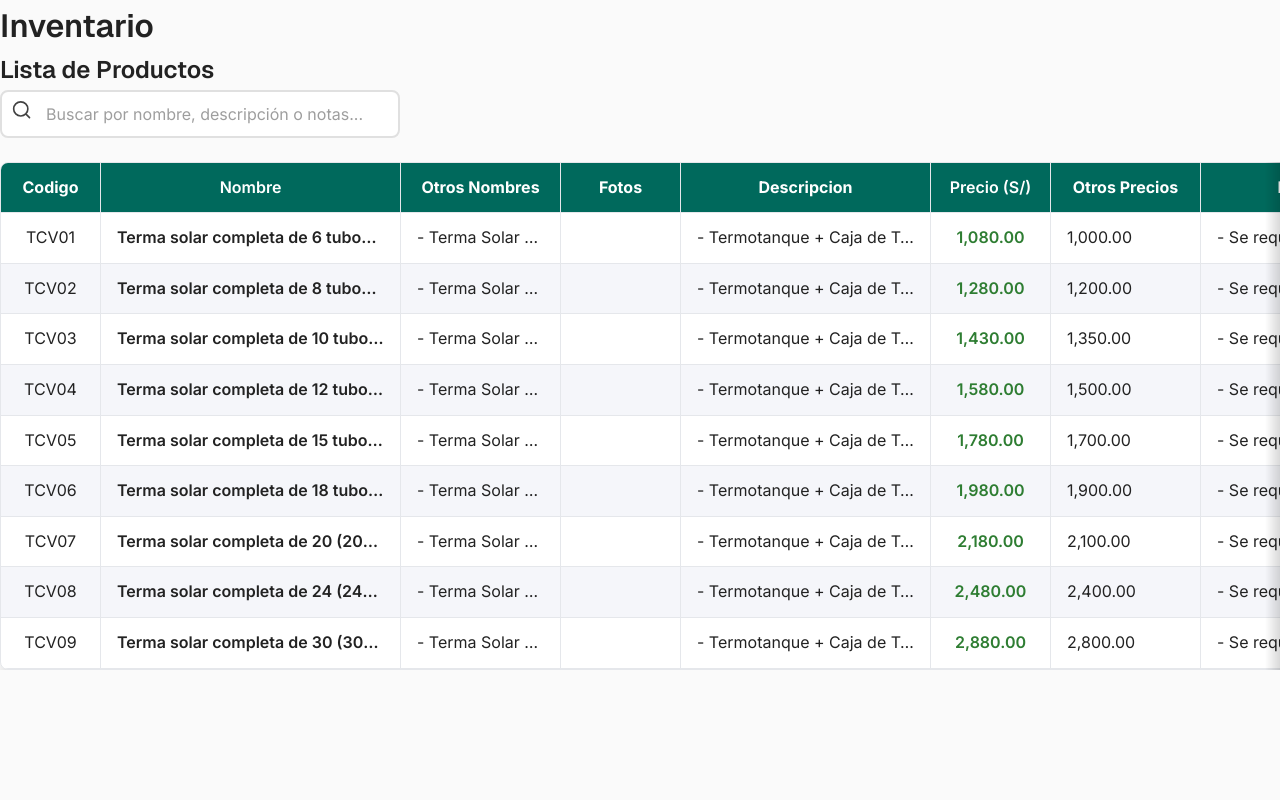
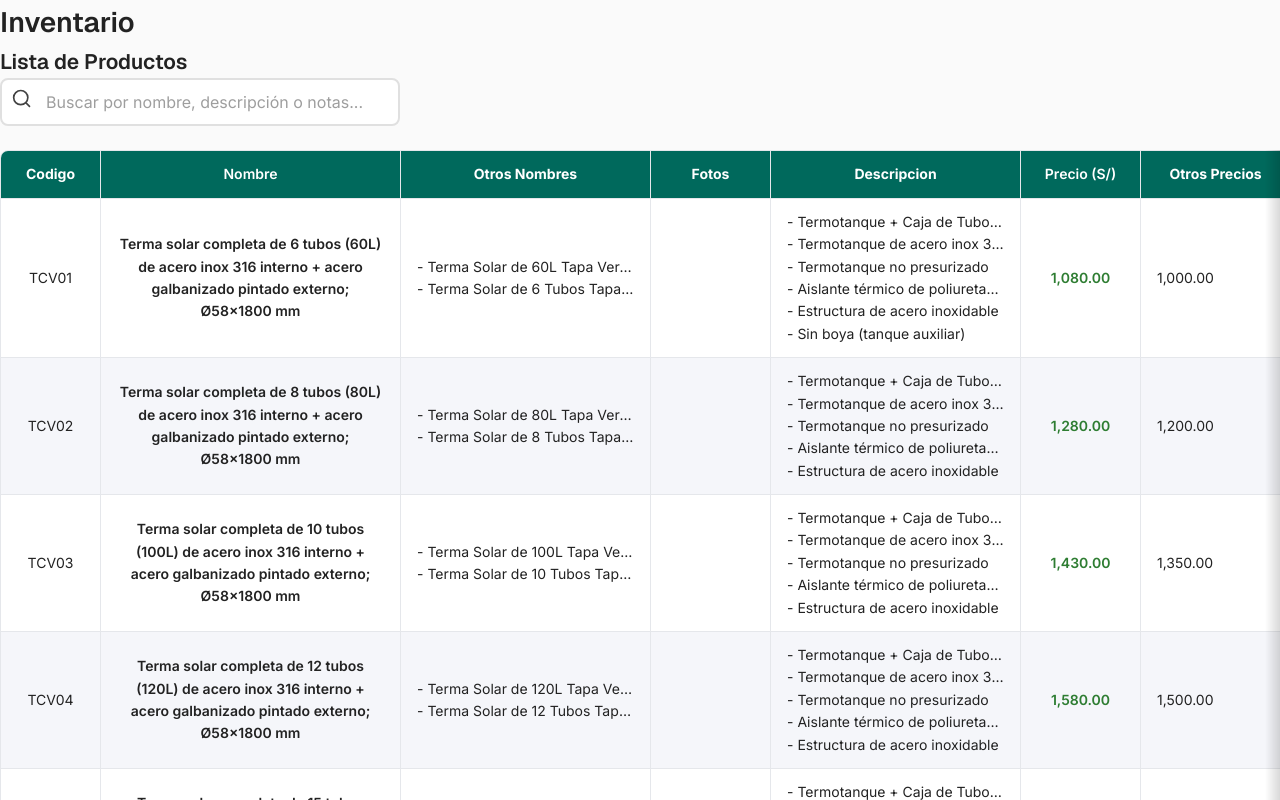
Before and after one commit to rgap/product-list-ui, a React (Vite) app: page / in a window 1280 px wide. Shown: the top 800 px of the page. Built offline with nearby package versions, Linux system fonts and the light colour scheme.

Commit message:
fix: fixed column wrapping and font size
On branch main
Your branch is up to date with 'origin/main'.

Changes to be committed:
	modified:   src/components/ProductTable/ProductTable.module.scss
	modified:   src/styles/_base.scss
	modified:   src/styles/_table.scss

```diff
--- a/src/components/ProductTable/ProductTable.module.scss
+++ b/src/components/ProductTable/ProductTable.module.scss
@@ -20,6 +20,8 @@
 }
 
 .product-table__row {
+  height: 100px;
+
   &:nth-child(even) {
     background: table.$row-alt-bg;
   }
@@ -43,10 +45,12 @@
 .product-table__cell--nombre {
   font-weight: 600;
   width: 300px;
+  white-space: normal;
+  text-align: center;
 }
 
 .product-table__cell--otros-nombres {
-  width: 160px;
+  width: 250px;
 }
 
 .product-table__cell--fotos {
--- a/src/styles/_base.scss
+++ b/src/styles/_base.scss
@@ -13,6 +13,7 @@ body {
   padding: 0;
   color: #222;
   line-height: 1.6;
+  font-size: 14px;
 }
 
 h1,
--- a/src/styles/_table.scss
+++ b/src/styles/_table.scss
@@ -28,7 +28,7 @@ $table-row-hover-bg: #fefce8;
   border-bottom: 1px solid $table-border-color;
   border-right: 1px solid $table-border-color;
   transition: background-color 0.2s ease-in-out;
-  white-space: nowrap;
+  white-space: pre;
 
   &:last-child {
     border-right: none;
```
